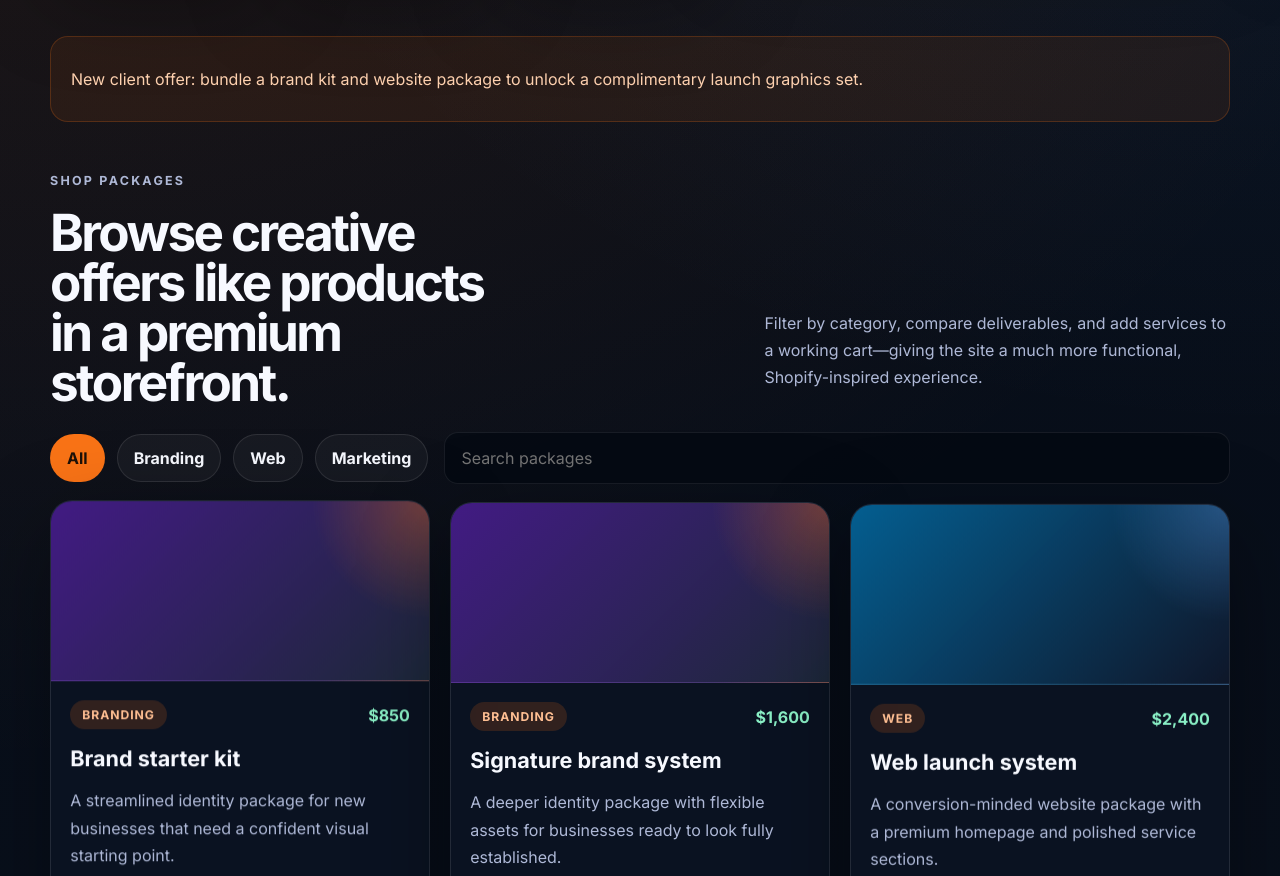
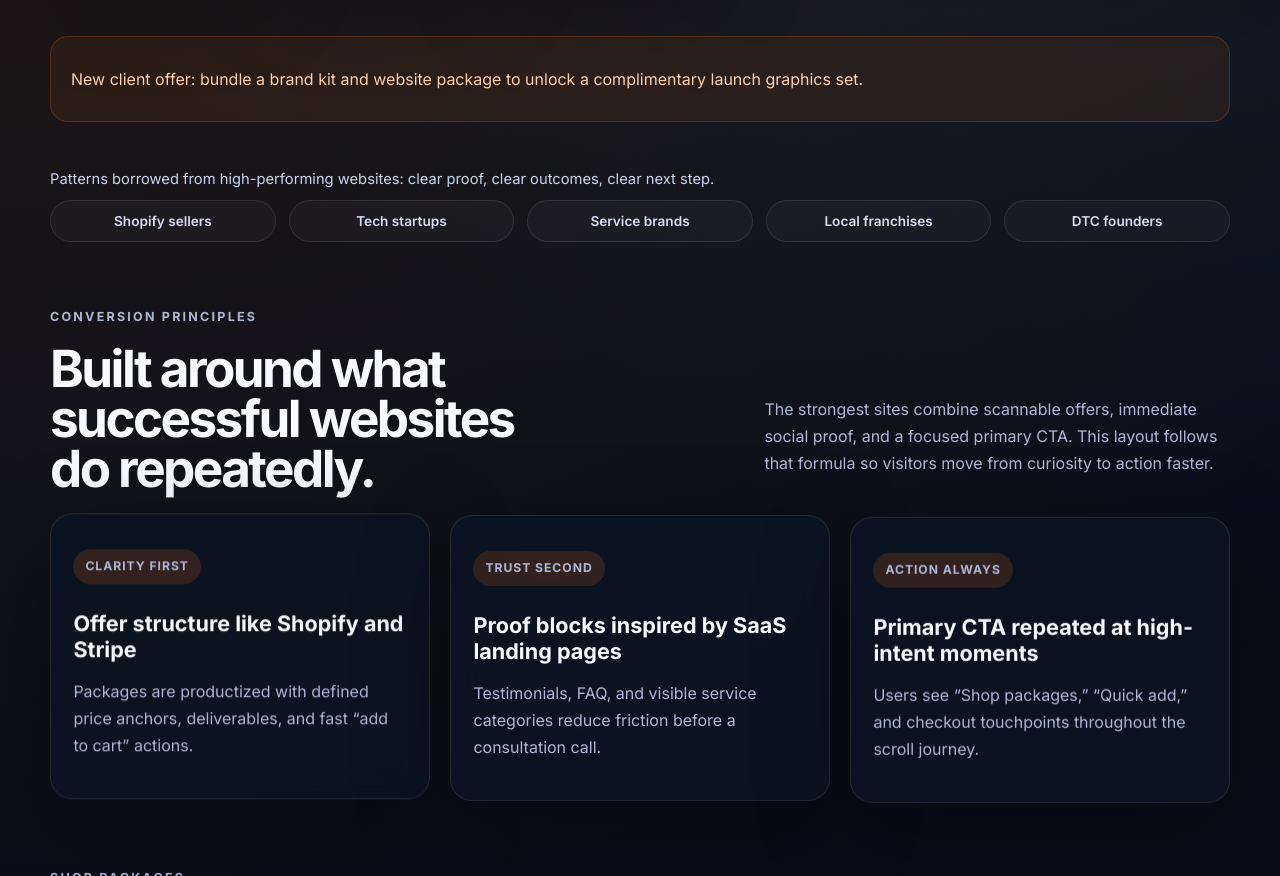
Before and after one commit to higherqualitydesigns/Motor-city-designer, a website: page index.html in a window 1280 px wide. Shown: the part 900-1776 px from the top of the page. Drawn offline with Linux system fonts and the light colour scheme.

Commit message:
Enhance homepage with proven conversion pattern sections

```diff
--- a/index.html
+++ b/index.html
@@ -165,6 +165,7 @@
             <span class="brand-text">Motor City Designer</span>
           </a>
           <div class="nav-links">
+            <a href="#results">Results</a>
             <a href="#shop">Shop</a>
             <a href="#collections">Collections</a>
             <a href="#why-us">Why us</a>
@@ -237,6 +238,50 @@
             New client offer: bundle a brand kit and website package to unlock a
             complimentary launch graphics set.
           </p>
+        </section>
+
+        <section class="section proof-strip" aria-label="Studios and platforms our clients work with">
+          <p class="proof-label">Patterns borrowed from high-performing websites: clear proof, clear outcomes, clear next step.</p>
+          <div class="logo-row">
+            <span>Shopify sellers</span>
+            <span>Tech startups</span>
+            <span>Service brands</span>
+            <span>Local franchises</span>
+            <span>DTC founders</span>
+          </div>
+        </section>
+
+        <section class="section results-section" id="results">
+          <div class="section-heading split">
+            <div>
+              <p class="eyebrow">Conversion principles</p>
+              <h2>Built around what successful websites do repeatedly.</h2>
+            </div>
+            <div>
+              <p>
+                The strongest sites combine scannable offers, immediate social
+                proof, and a focused primary CTA. This layout follows that
+                formula so visitors move from curiosity to action faster.
+              </p>
+            </div>
+          </div>
+          <div class="outcome-grid">
+            <article class="panel outcome-card">
+              <p class="card-label">Clarity first</p>
+              <h3>Offer structure like Shopify and Stripe</h3>
+              <p>Packages are productized with defined price anchors, deliverables, and fast “add to cart” actions.</p>
+            </article>
+            <article class="panel outcome-card">
+              <p class="card-label">Trust second</p>
+              <h3>Proof blocks inspired by SaaS landing pages</h3>
+              <p>Testimonials, FAQ, and visible service categories reduce friction before a consultation call.</p>
+            </article>
+            <article class="panel outcome-card">
+              <p class="card-label">Action always</p>
+              <h3>Primary CTA repeated at high-intent moments</h3>
+              <p>Users see “Shop packages,” “Quick add,” and checkout touchpoints throughout the scroll journey.</p>
+            </article>
+          </div>
         </section>
 
         <section class="section shop-section" id="shop">
--- a/styles.css
+++ b/styles.css
@@ -445,6 +445,48 @@ button {
   color: #ffd2b0;
 }
 
+.proof-strip {
+  padding-top: 0.6rem;
+}
+
+.proof-label {
+  margin: 0 0 0.75rem;
+  color: #c9d4f1;
+  font-size: 0.92rem;
+}
+
+.logo-row {
+  display: grid;
+  grid-template-columns: repeat(5, minmax(0, 1fr));
+  gap: 0.8rem;
+}
+
+.logo-row span {
+  padding: 0.75rem 0.8rem;
+  border-radius: 999px;
+  border: 1px solid var(--line);
+  background: rgba(255, 255, 255, 0.03);
+  color: #d6ddf5;
+  font-weight: 600;
+  text-align: center;
+  font-size: 0.85rem;
+}
+
+.results-section {
+  padding-top: 1rem;
+}
+
+.outcome-grid {
+  display: grid;
+  grid-template-columns: repeat(3, minmax(0, 1fr));
+  gap: 1.25rem;
+}
+
+.outcome-card h3 {
+  margin: 0.85rem 0 0.55rem;
+  font-size: 1.35rem;
+}
+
 .section {
   padding: 2rem 0;
 }
@@ -866,6 +908,11 @@ button {
     grid-template-columns: 1fr;
   }
 
+  .logo-row,
+  .outcome-grid {
+    grid-template-columns: 1fr;
+  }
+
   .topbar {
     grid-template-columns: 1fr;
     border-radius: 28px;
```
